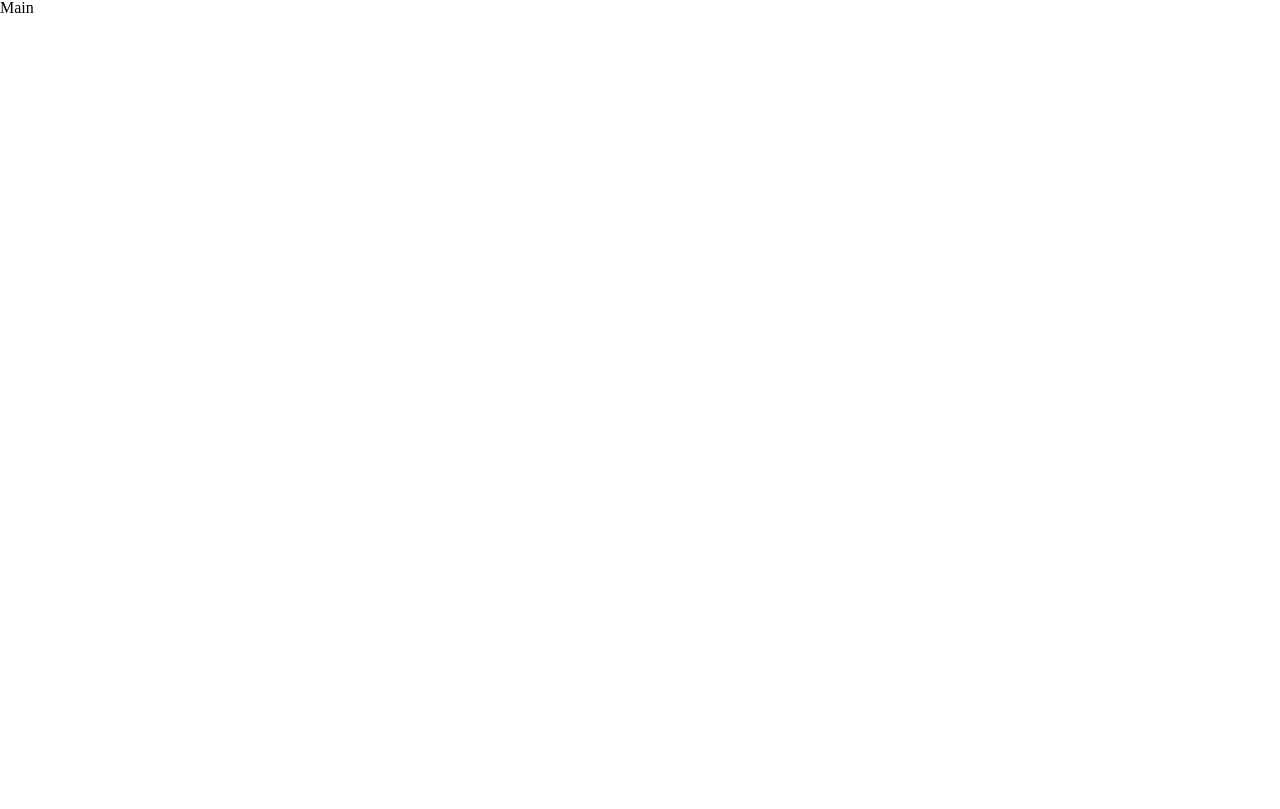
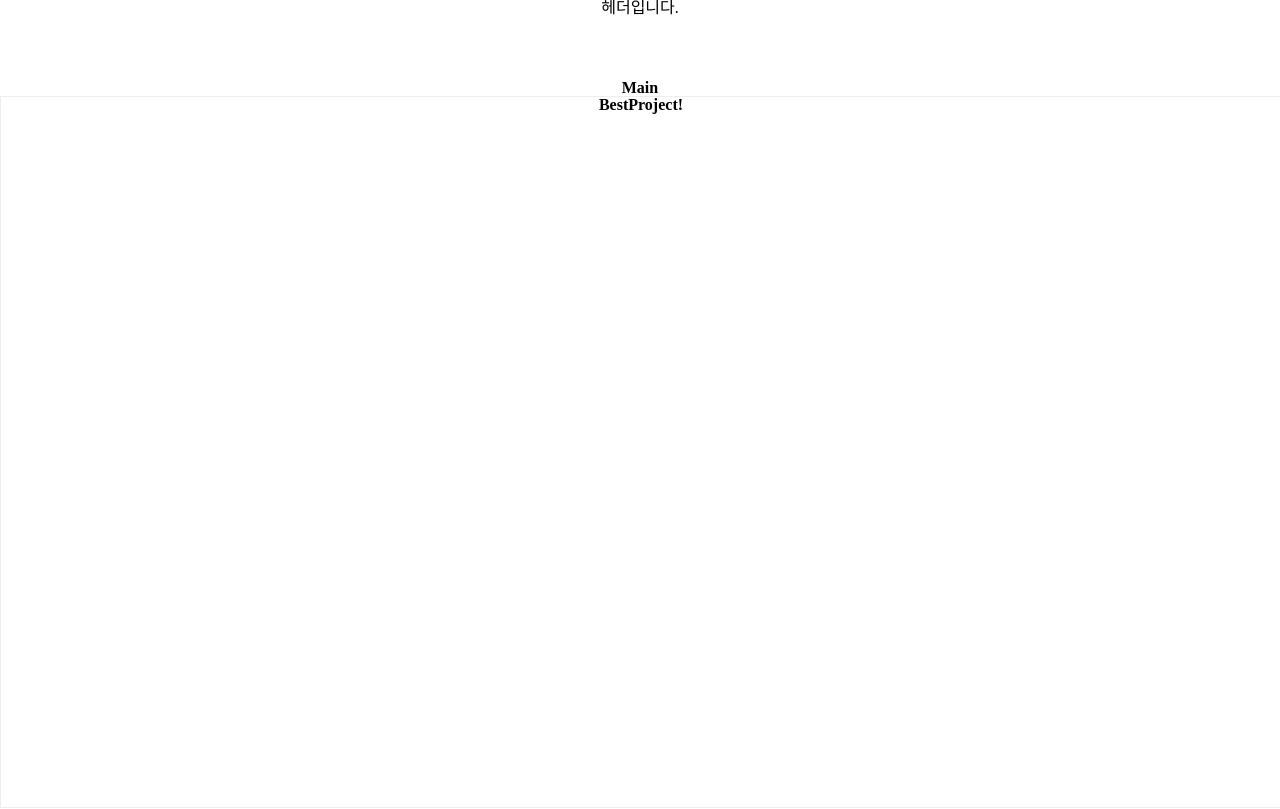
Before and after one commit to prgmr99/super-club, a React (Create React App) app: page / in a window 1280 px wide. Shown: the top 809 px of the page. Built offline with nearby package versions, Linux system fonts and the light colour scheme.

Commit message:
feat #3 : mainpage 레이아웃 완성 및 not found 컴포넌트 생성, global layout 생성 완료

```diff
--- /dev/null
+++ b/src/components/BestProject.jsx
@@ -0,0 +1,14 @@
+import React from "react";
+import { styled } from "styled-components";
+
+const BestProject = () => {
+  return <StBest>BestProject!</StBest>;
+};
+
+export default BestProject;
+
+const StBest = styled.div`
+  width: 100%;
+  height: 710px;
+  border: 1px solid #eee;
+`;
--- /dev/null
+++ b/src/components/Footer.jsx
@@ -0,0 +1,9 @@
+import React from "react";
+
+const Footer = () => {
+  return (
+    <div style={{ height: "300px", paddingBottom: "50px" }}>푸터입니다</div>
+  );
+};
+
+export default Footer;
--- /dev/null
+++ b/src/components/ProjectList.jsx
@@ -0,0 +1,45 @@
+import React from "react";
+import { styled } from "styled-components";
+
+const ProjectList = () => {
+  return (
+    <StProject>
+      <h1>자랑하는 공간</h1>
+      <div className="flex">
+        <div className="item">1</div>
+        <div className="item">2</div>
+        <div className="item">3</div>
+        <div className="item">4</div>
+        <div className="item">5</div>
+        <div className="item">6</div>
+        <div className="item">7</div>
+        <div className="item">8</div>
+      </div>
+    </StProject>
+  );
+};
+
+export default ProjectList;
+
+const StProject = styled.div`
+  width: 100%;
+  border: 1px solid #eee;
+  margin-top: 50px;
+  h1 {
+    height: 150px;
+  }
+  .flex {
+    display: flex;
+    flex-wrap: wrap;
+    justify-content: center;
+    align-items: center;
+    gap: 30px;
+    padding-bottom: 50px;
+    .item {
+      width: 360px;
+      height: 300px;
+      border: 1px solid #ddd;
+      border-radius: 12px;
+    }
+  }
+`;
--- /dev/null
+++ b/src/global/GlobalLayout.jsx
@@ -0,0 +1,17 @@
+import React from "react";
+import { styled } from "styled-components";
+
+const GlobalLayout = ({ children }) => {
+  return <StGlobalContainer>{children}</StGlobalContainer>;
+};
+
+export default GlobalLayout;
+
+const StGlobalContainer = styled.div`
+  max-width: 1600px;
+  width: 100%;
+  margin: 0 auto;
+
+  font-size: 24px;
+  font-weight: bold;
+`;
--- a/src/global/GlobalStyle.jsx
+++ b/src/global/GlobalStyle.jsx
@@ -23,13 +23,16 @@ article, aside, canvas, details, embed,
 figure, figcaption, footer, header, hgroup,
 menu, nav, output, ruby, section, summary,
 time, mark, audio, video {
-	margin: 0;
+	margin: 0 ;
 	padding: 0;
 	border: 0;
 	font-size: 100%;
 	font: inherit;
 	vertical-align: baseline;
   font-size: 1.6rem;
+
+	/* 임시 */
+	text-align: center;
 }
 article, aside, details, figcaption, figure,
 footer, header, hgroup, menu, nav, section {
--- /dev/null
+++ b/src/global/Header.jsx
@@ -0,0 +1,14 @@
+import React from "react";
+import styled from "styled-components";
+
+const Header = () => {
+  return <StHeader>헤더입니다.</StHeader>;
+};
+
+export default Header;
+
+const StHeader = styled.header`
+  height: 80px;
+  width: 100%;
+  text-align: center;
+`;
--- /dev/null
+++ b/src/global/NotFound.jsx
@@ -0,0 +1,7 @@
+import React from "react";
+
+const NotFound = () => {
+  return <div>404! NOT FOUND</div>;
+};
+
+export default NotFound;
--- a/src/pages/MainPage.jsx
+++ b/src/pages/MainPage.jsx
@@ -1,7 +1,18 @@
 import React from "react";
+import BestProject from "../components/BestProject";
+import ProjectList from "../components/ProjectList";
+import Footer from "../components/Footer";
+import GlobalLayout from "../global/GlobalLayout";
 
 const MainPage = () => {
-  return <h1>Main</h1>;
+  return (
+    <GlobalLayout>
+      <h1>Main</h1>
+      <BestProject />
+      <ProjectList />
+      <Footer />
+    </GlobalLayout>
+  );
 };
 
 export default MainPage;
--- a/src/router/Router.js
+++ b/src/router/Router.js
@@ -3,16 +3,22 @@ import { BrowserRouter as Router, Routes, Route } from "react-router-dom";
 import MainPage from "../pages/MainPage";
 import ProjectDetailPage from "../pages/ProjectDetailPage";
 import Recruit from "../pages/Recruit";
+import Header from "../global/Header";
+import NotFound from "../global/NotFound";
 
 const ConfigRouter = () => {
   return (
+    <>
+      <Header />
       <Router>
         <Routes>
           <Route path="/" element={<MainPage />} />
           <Route path="/detail" element={<ProjectDetailPage />} />
           <Route path="/recruit" element={<Recruit />} />
+          <Route path="*" element={<NotFound />} />
         </Routes>
       </Router>
+    </>
   );
 };
 
```
Lines whose indentation alone changed are shown as unchanged.
